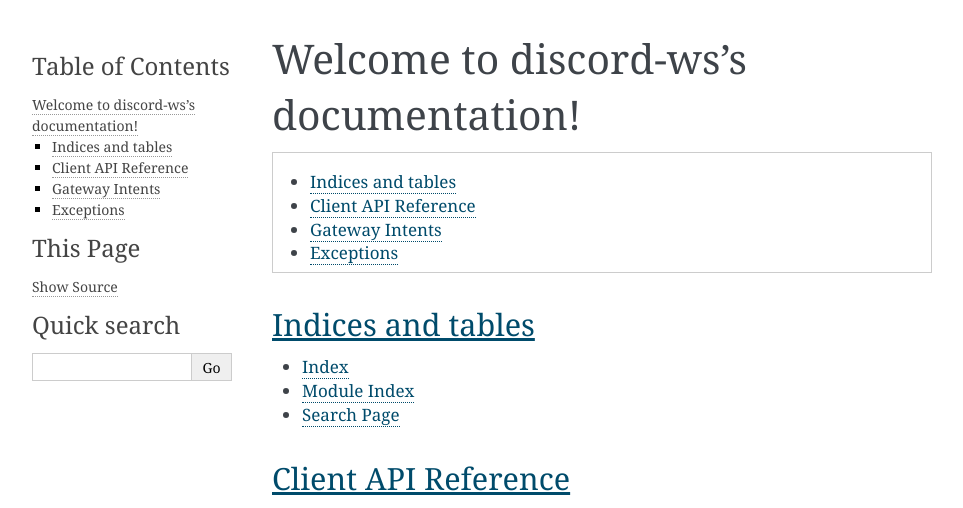
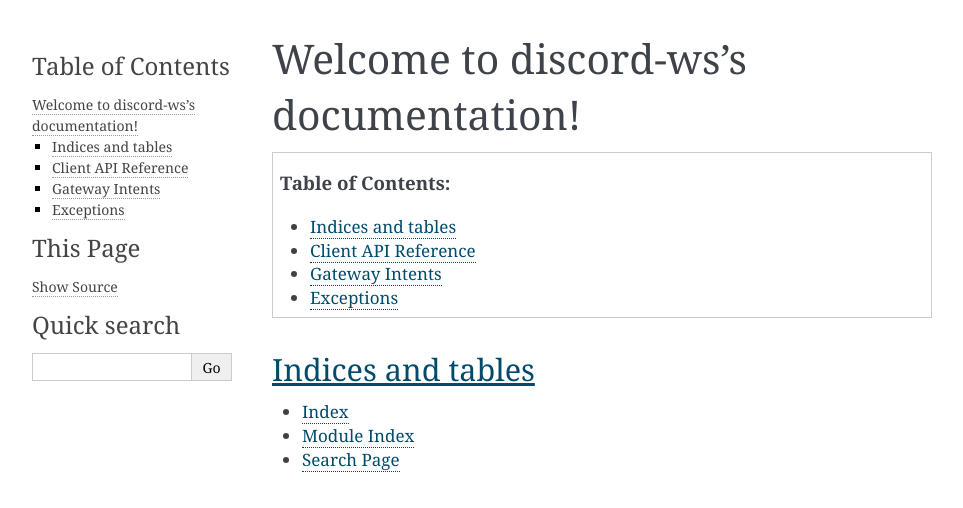
Before and after one commit to thegamecracks/discord-ws, a Sphinx documentation site: the page built from docs/index.rst, in a window 1280 px wide, cut to the strip 0-508 px from the top of the page. Shown: the whole strip, without its empty margins (148-1111 px from the left). Built offline with Sphinx 7.4.7, drawn with Linux system fonts in a browser that asks for light colours.

Commit message:
docs: add table of contents caption

```diff
--- a/docs/index.rst
+++ b/docs/index.rst
@@ -6,7 +6,7 @@
 Welcome to discord-ws's documentation!
 ======================================
 
-.. contents::
+.. contents:: Table of Contents:
    :depth: 2
    :local:
 
```
